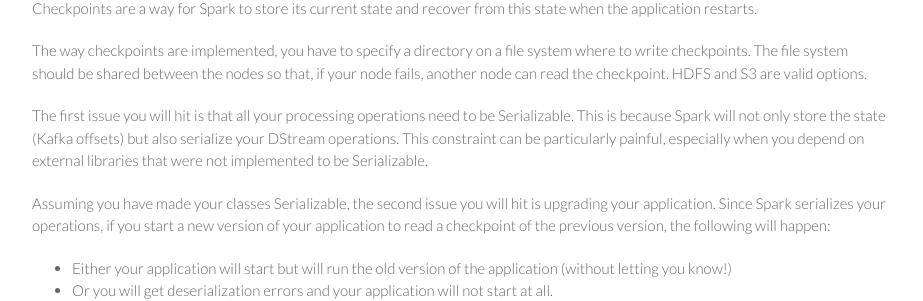
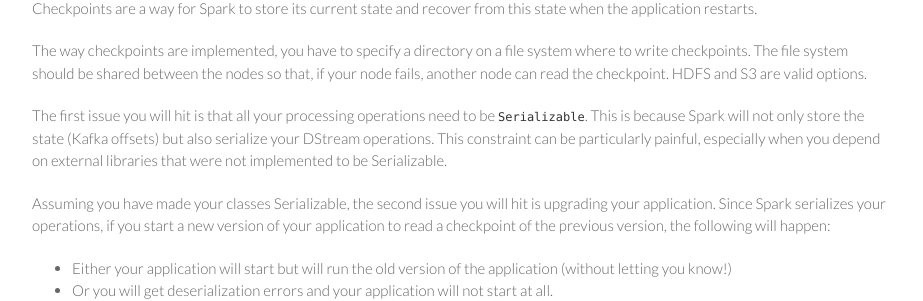
Before and after one commit to aseigneurin/aseigneurin.github.io, a Jekyll site: the page built from _posts/2016-05-07-spark-kafka-achieving-zero-data-loss.md, in a window 1280 px wide and 900 px high, scrolled down 1208 px. Shown: the part 154-455 px from the top of the window, without its empty margins (178-1101 px from the left). Built offline with Jekyll 4.4.1, drawn with Linux system fonts in a browser that asks for light colours; nearby versions of some CDN libraries.

Commit message:
cosmetic

```diff
--- a/_posts/2016-05-07-spark-kafka-achieving-zero-data-loss.md
+++ b/_posts/2016-05-07-spark-kafka-achieving-zero-data-loss.md
@@ -58,7 +58,7 @@ Checkpoints are a way for Spark to store its current state and recover from this
 
 The way checkpoints are implemented, you have to specify a directory on a file system where to write checkpoints. The file system should be shared between the nodes so that, if your node fails, another node can read the checkpoint. HDFS and S3 are valid options.
 
-The first issue you will hit is that all your processing operations need to be Serializable. This is because Spark will not only store the state (Kafka offsets) but also serialize your DStream operations. This constraint can be particularly painful, especially when you depend on external libraries that were not implemented to be Serializable.
+The first issue you will hit is that all your processing operations need to be `Serializable`. This is because Spark will not only store the state (Kafka offsets) but also serialize your DStream operations. This constraint can be particularly painful, especially when you depend on external libraries that were not implemented to be Serializable.
 
 Assuming you have made your classes Serializable, the second issue you will hit is upgrading your application. Since Spark serializes your operations, if you start a new version of your application to read a checkpoint of the previous version, the following will happen:
 
```
